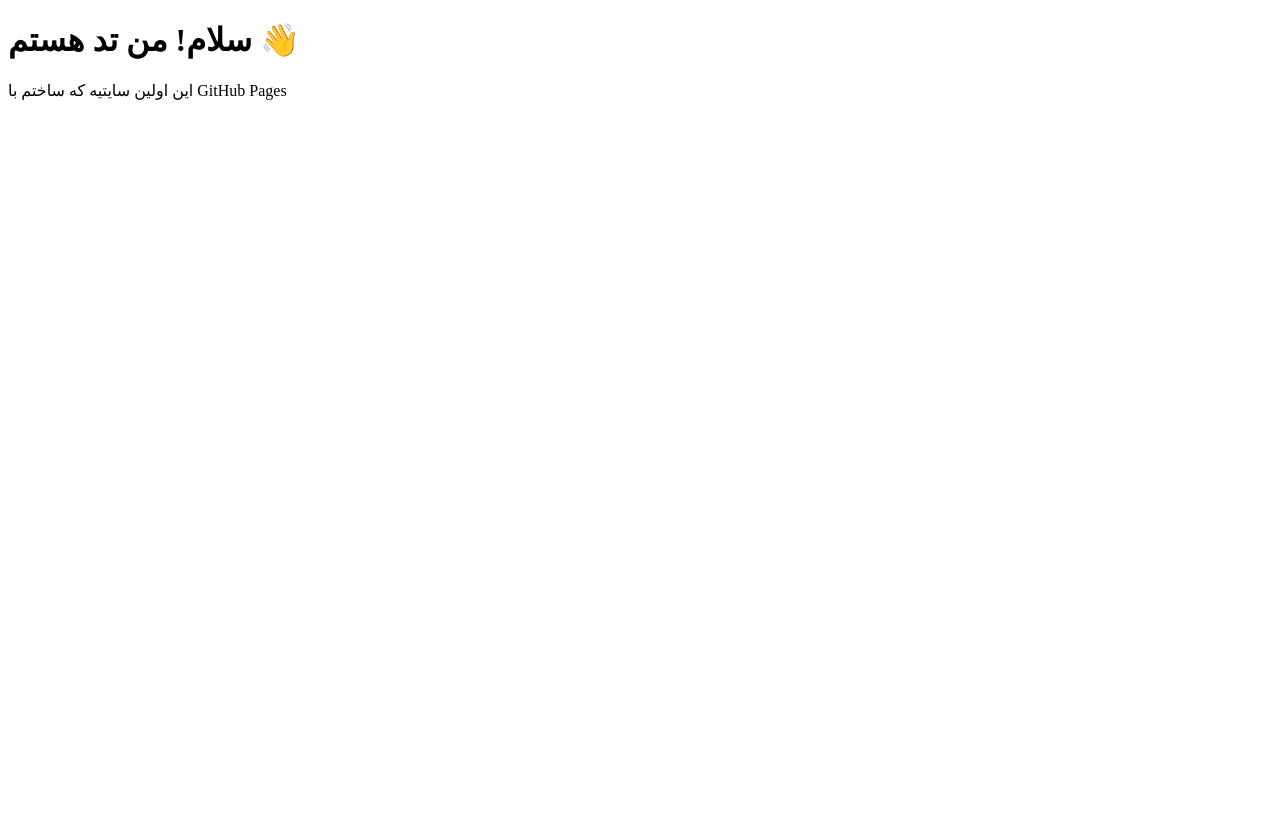
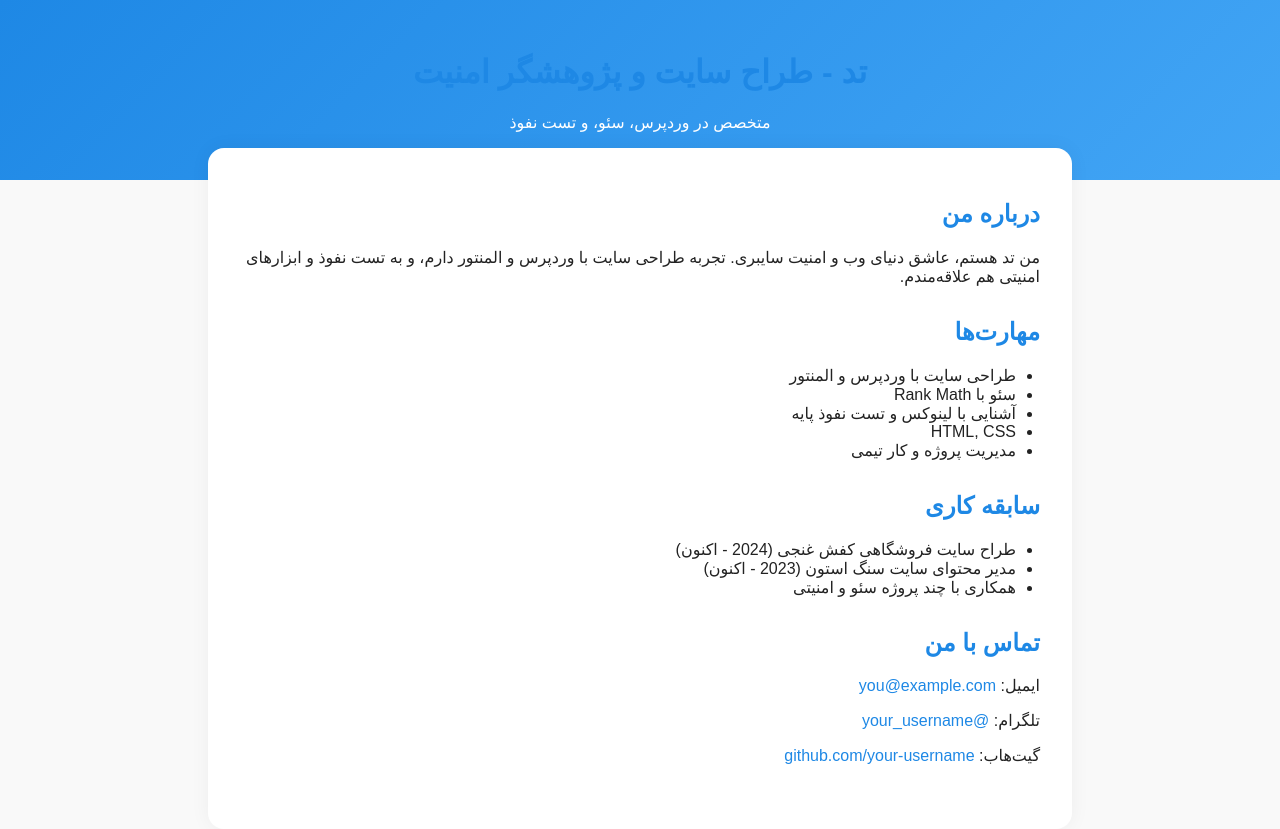
Before and after one commit to Tedrahim/tedrahim.github.io, a plain HTML site: page index.html in a window 1280 px wide. Before the commit the page ends 800 px from the top, so only its background shows below. Drawn offline with Linux system fonts and the light colour scheme.

Commit message:
Update index.html

```diff
--- a/index.html
+++ b/index.html
@@ -1,11 +1,98 @@
 <!DOCTYPE html>
-<html>
-  <head>
-    <title>سایت من</title>
-    <meta charset="UTF-8">
-  </head>
-  <body>
-    <h1>سلام! من تد هستم 👋</h1>
-    <p>این اولین سایتیه که ساختم با GitHub Pages</p>
-  </body>
+<html lang="fa">
+<head>
+  <meta charset="UTF-8">
+  <meta name="viewport" content="width=device-width, initial-scale=1">
+  <title>رزومه تد</title>
+  <style>
+    body {
+      margin: 0;
+      font-family: 'Vazir', sans-serif;
+      direction: rtl;
+      background: #f9f9f9;
+      color: #222;
+    }
+
+    header {
+      background: linear-gradient(135deg, #1e88e5, #42a5f5);
+      color: white;
+      padding: 2rem;
+      text-align: center;
+    }
+
+    .container {
+      max-width: 800px;
+      margin: auto;
+      padding: 2rem;
+      background: white;
+      box-shadow: 0 0 20px rgba(0,0,0,0.05);
+      margin-top: -2rem;
+      border-radius: 1rem;
+    }
+
+    h1, h2 {
+      color: #1e88e5;
+    }
+
+    ul {
+      padding-right: 1.5rem;
+    }
+
+    .section {
+      margin-bottom: 2rem;
+    }
+
+    .contact a {
+      color: #1e88e5;
+      text-decoration: none;
+    }
+
+    @media (max-width: 600px) {
+      body { font-size: 90%; }
+    }
+  </style>
+</head>
+<body>
+
+  <header>
+    <h1>تد - طراح سایت و پژوهشگر امنیت</h1>
+    <p>متخصص در وردپرس، سئو، و تست نفوذ</p>
+  </header>
+
+  <div class="container">
+
+    <section class="section">
+      <h2>درباره من</h2>
+      <p>من تد هستم، عاشق دنیای وب و امنیت سایبری. تجربه طراحی سایت با وردپرس و المنتور دارم، و به تست نفوذ و ابزارهای امنیتی هم علاقه‌مندم.</p>
+    </section>
+
+    <section class="section">
+      <h2>مهارت‌ها</h2>
+      <ul>
+        <li>طراحی سایت با وردپرس و المنتور</li>
+        <li>سئو با Rank Math</li>
+        <li>آشنایی با لینوکس و تست نفوذ پایه</li>
+        <li>HTML, CSS</li>
+        <li>مدیریت پروژه و کار تیمی</li>
+      </ul>
+    </section>
+
+    <section class="section">
+      <h2>سابقه کاری</h2>
+      <ul>
+        <li>طراح سایت فروشگاهی کفش غنجی (2024 - اکنون)</li>
+        <li>مدیر محتوای سایت سنگ استون (2023 - اکنون)</li>
+        <li>همکاری با چند پروژه سئو و امنیتی</li>
+      </ul>
+    </section>
+
+    <section class="section contact">
+      <h2>تماس با من</h2>
+      <p>ایمیل: <a href="mailto:you@example.com">you@example.com</a></p>
+      <p>تلگرام: <a href="https://t.me/your_username" target="_blank">@your_username</a></p>
+      <p>گیت‌هاب: <a href="https://github.com/your-username" target="_blank">github.com/your-username</a></p>
+    </section>
+
+  </div>
+</body>
 </html>
```
